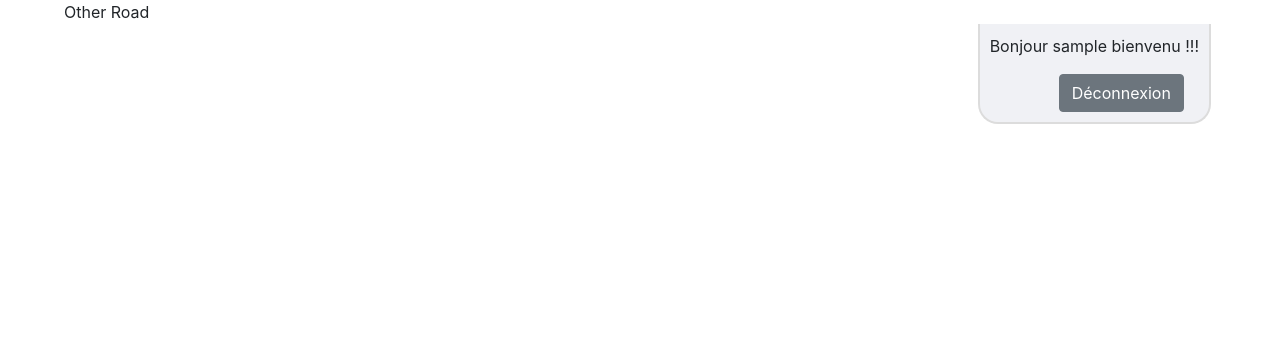
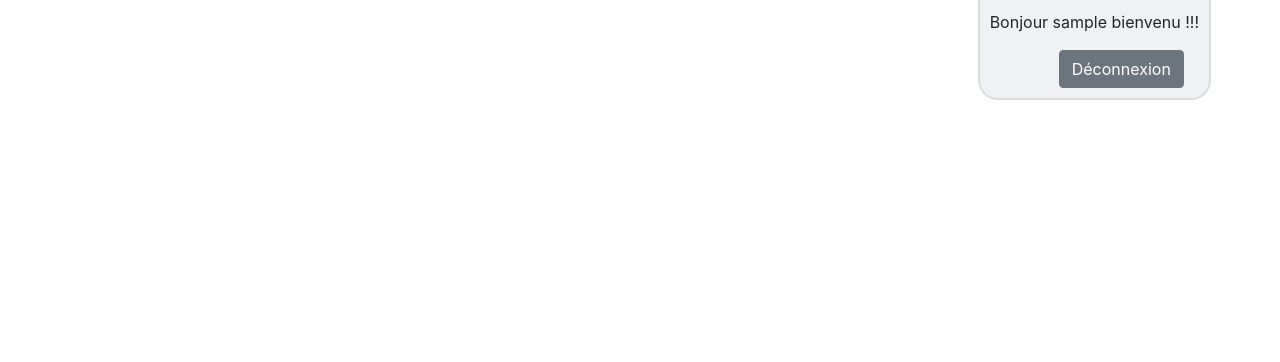
Before and after one commit to AudreyGalacho/Recipes-site-php, a PHP site: page /recipeSite/index.php in a window 1280 px wide. Shown: the part 58-420 px from the top of the page. Run offline with PHP 8.4, Linux system fonts and the light colour scheme; the visitor is signed in with stand-in values (Sample User, id 1); data that the repository does not hold is empty.

Commit message:
small fix

```diff
--- a/recipeSite/views/routerDirection.php
+++ b/recipeSite/views/routerDirection.php
@@ -45,7 +45,7 @@ function findRoute()
         switcher($route);
         return;
     } else {
-        echo (' Other Road ');
+        // echo ' Other Road ';
         $route = ['recipes', 'list', 'all', ''];
         switcher($route);
     }
@@ -159,7 +159,7 @@ function switcher($route)
                     }
                     break;
                 default:
-                    echo 'action défault';
+                    // echo 'action défault';
                     break;
             }
             break;
```
